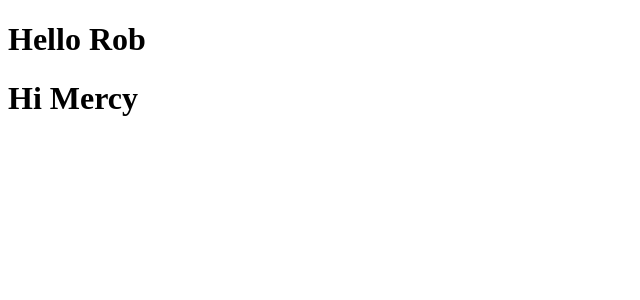
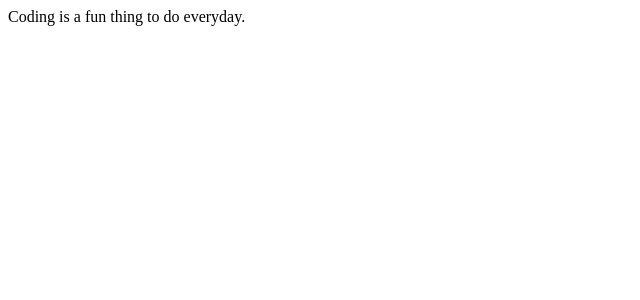
Before and after one commit to Maureendata/Mylearningprojects, a React (Vite) app in the folder Mylearningprojects/: page / in a window 1280 px wide. Shown: the top 300 px of the page, without its empty margins (0-640 px from the left). Built offline with nearby package versions, Linux system fonts and the light colour scheme.

Commit message:
Conditional rendering

```diff
--- a/Mylearningprojects/src/App.jsx
+++ b/Mylearningprojects/src/App.jsx
@@ -1,10 +1,17 @@
 import Hello from "./Components/Hello";
+import Fruits from "./Components/Fruits";
+import Conditionalrendering from "./Components/conditionalrendering";
+
+// const person={
+//   name:"Rob",
+//   message:"Hello",
+//   numbers:[1,2,3]
+// }
 
 function App() {
   return (
     <div className="App">
-      <Hello message="Hello " name="Rob" />
-      <Hello message="Hi" name="Mercy" />
+    <Conditionalrendering/>
 
     </div>
   );
--- /dev/null
+++ b/Mylearningprojects/src/Components/Code.jsx
@@ -0,0 +1,5 @@
+export default function Code() {
+    return( <div>
+        Coding is a fun thing to do everyday.
+    </div>);
+}
--- /dev/null
+++ b/Mylearningprojects/src/Components/Conditionalrendering.jsx
@@ -0,0 +1,10 @@
+import Code from "./Code.jsx";
+import Welcome from "./Welcome.jsx";
+export default function Conditionalrendering() {
+  const display = false;
+  if (display) {
+    return <Welcome />;
+  } else {
+    return <Code />;
+  }
+}
--- /dev/null
+++ b/Mylearningprojects/src/Components/Fruit.jsx
@@ -0,0 +1,8 @@
+export default function Fruit({ name, price }) {
+  return (
+    <li>
+      {name}
+      {price}
+    </li>
+  );
+}
--- /dev/null
+++ b/Mylearningprojects/src/Components/Fruits.jsx
@@ -0,0 +1,19 @@
+
+import Fruit from "./Fruit";
+export default function Fruits() {
+  //   const fruits = ["Apple", "Mango", "Banana", "Pineapple"];
+  const fruits = [
+    { name: "Apple", price: 100 },
+    { name: "Pineapple", price: 200 },
+    { name: "Mango", price: 600 },
+  ];
+  return (
+    <div>
+      <ul>
+        {fruits.map((fruit) => (
+          <Fruit key={fruit.name} name={fruit.name}  price={fruit.price}/>
+        ))}
+      </ul>
+    </div>
+  );
+}
--- a/Mylearningprojects/src/Components/Hello.jsx
+++ b/Mylearningprojects/src/Components/Hello.jsx
@@ -2,9 +2,9 @@
 // function displayMessage() {
 //   return "Hello " + name + ".This is the react app";
 // }
-function Hello({message,name}) {
+function Hello({person}) {
   //   return <h1>Hello React.This is the first app {name}</h1>;
   // return <h1>This is my first component message {displayMessage()}</h1>;
-  return (<h1>{message} {name}</h1>);
+  return (<h1>{person.message} {person.name}{person.numbers}</h1>);
 }
 export default Hello;
--- /dev/null
+++ b/Mylearningprojects/src/Components/Welcome.jsx
@@ -0,0 +1,5 @@
+export default function Welcome(){
+    return( <div>
+        Welcome to coding it is fun
+    </div>);
+}
```
